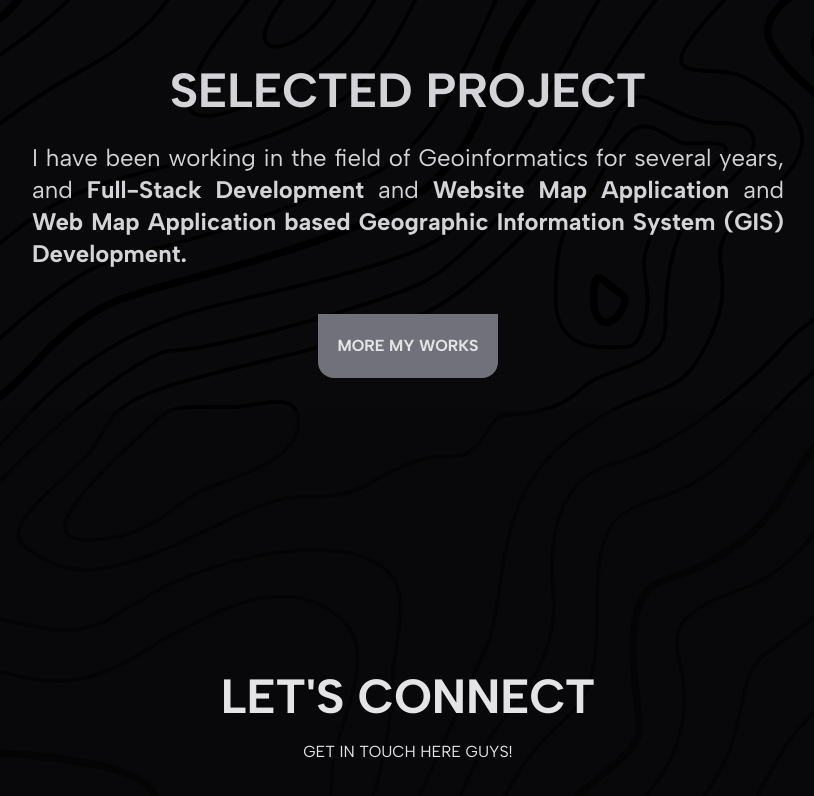
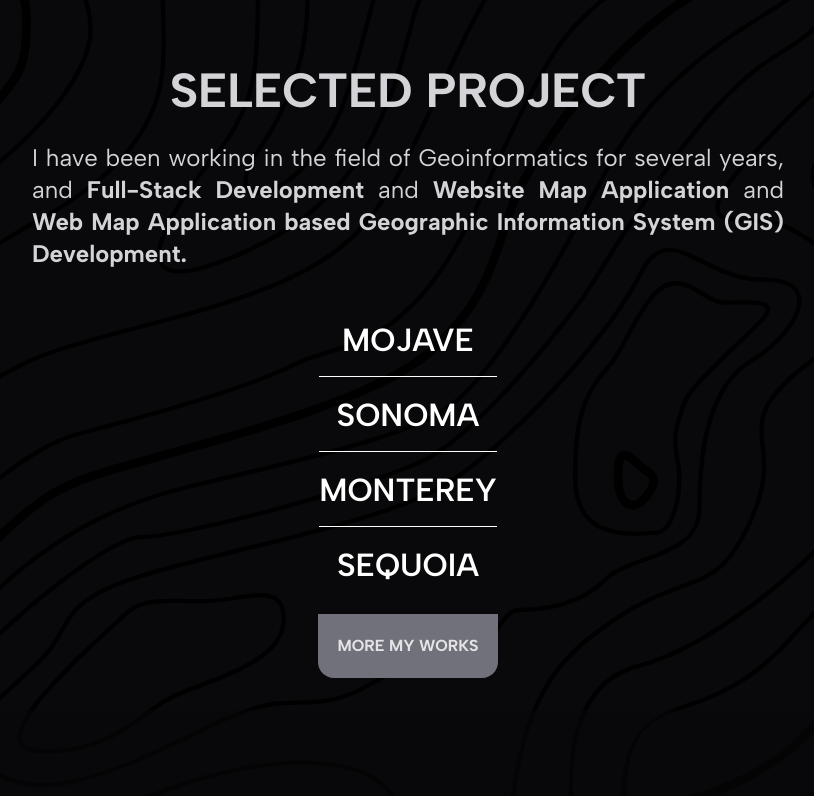
Before and after one commit to restuak/homepage-prsnl-v2, a Next.js app: page / in a window 1280 px wide. Shown: the part 1062-1858 px from the top of the page, without its empty margins (232-1046 px from the left). Built offline with nearby package versions, Linux system fonts and the light colour scheme; grey boxes are pictures that could not be loaded; what tailwindcss-animated would draw is missing.

Commit message:
feat: new page

```diff
--- a/src/app/about/components/profile/aboutdesc.tsx
+++ b/src/app/about/components/profile/aboutdesc.tsx
@@ -28,7 +28,7 @@
             <p className="pb-3 text-justify lg:text-center xl:text-center">
               Now, I focusing on passion{" "}
               <span className="font-bold text-zinc-400 hover:underline">
-                Full-Stack Developer Website{" "}
+                Full-Stack Development Website{" "}
               </span>
               and{" "}
               <span className="font-bold text-zinc-400 hover:underline">
@@ -48,11 +48,11 @@
             <p className="pb-3 text-justify lg:text-center xl:text-center ">
               Simply, I am a{" "}
               <span className="font-bold text-zinc-400 hover:underline">
-                Geoinformaticians{" "}
+                Geoinformatician{" "}
               </span>
               with a passion for{" "}
               <span className="font-extrabold text-zinc-400 hover:underline ">
-                Web-based GIS and Full-Stack Development and have hobbies in
+                Web-GIS and Full-Stack Development and have hobbies in
                 writing.
               </span>
             </p>
--- a/src/app/works/components/exptimeline.tsx
+++ b/src/app/works/components/exptimeline.tsx
@@ -64,7 +64,7 @@
                   Kantor Jasa Surveyor Berlisensi
                 </h4>
                 <h5 className="vertical-timeline-element-subtitle font-light text-zinc-200">
-                  Hybrid, Java Island-ID
+                  Hybrid, Around Java Island-ID
                 </h5>
                 <p>
                   Becoming the coordinator for Geographic Information System
@@ -82,14 +82,14 @@
                 iconStyle={{ background: "#52525c", color: "#e4e4e7" }}
                 icon={<BsPersonWorkspace />}
               >
-                <h3 className="vertical-timeline-element-title font-bold">
+                <h3 className="vertical-timeline-element-title font-bold uppercase">
                   Geographic Information Systems Analyst
                 </h3>
                 <h4 className="vertical-timeline-element-subtitle font-light text-zinc-400">
                   PPIDS UGM
                 </h4>
                 <h5 className="vertical-timeline-element-subtitle font-light text-zinc-200">
-                  On Site, Bali-ID
+                  On Site, Jakarta & Bali-ID
                 </h5>
                 <p>Staff surveyor and spatial data processing and analyst</p>
               </VerticalTimelineElement>
--- a/src/components/about.tsx
+++ b/src/components/about.tsx
@@ -8,7 +8,6 @@
     <section className=" p-5 pt-5" id="about">
       <div className="h-100% max-w-screen-xl pt-1 mx-auto">
         <div className="flex flex-col items-center ">
-
           <motion.span
             initial={{ opacity: 0, y: -30 }}
             whileInView={{ opacity: 1, y: 0 }}
@@ -19,7 +18,7 @@
               I’m a Geodetic & Geomatics Engineer, specialist Geoinformatics.
               Now, I focusing on passion{" "}
               <span className="text-justify font-bold  hover:underline">
-                Full-Stack Developer Website{" "}
+                Full-Stack Development Website{" "}
               </span>
               and{" "}
               <span className="text-justify font-bold  hover:underline">
--- /dev/null
+++ b/src/components/animate/FlowingMenu.tsx
@@ -0,0 +1,148 @@
+/*
+	Installed from https://reactbits.dev/ts/tailwind/
+*/
+
+import React from "react";
+import { gsap } from "gsap";
+
+interface MenuItemProps {
+  link: string;
+  text: string;
+  image: string;
+}
+
+interface FlowingMenuProps {
+  items?: MenuItemProps[];
+}
+
+const FlowingMenu: React.FC<FlowingMenuProps> = ({ items = [] }) => {
+  return (
+    <div className="w-full h-full overflow-hidden">
+      <nav className="flex flex-col h-full m-0 p-0">
+        {items.map((item, idx) => (
+          <MenuItem key={idx} {...item} />
+        ))}
+      </nav>
+    </div>
+  );
+};
+
+const MenuItem: React.FC<MenuItemProps> = ({ link, text, image }) => {
+  const itemRef = React.useRef<HTMLDivElement>(null);
+  const marqueeRef = React.useRef<HTMLDivElement>(null);
+  const marqueeInnerRef = React.useRef<HTMLDivElement>(null);
+
+  const animationDefaults = { duration: 0.6, ease: "expo" };
+
+  const findClosestEdge = (
+    mouseX: number,
+    mouseY: number,
+    width: number,
+    height: number,
+  ): "top" | "bottom" => {
+    const topEdgeDist = Math.pow(mouseX - width / 2, 2) + Math.pow(mouseY, 2);
+    const bottomEdgeDist =
+      Math.pow(mouseX - width / 2, 2) + Math.pow(mouseY - height, 2);
+    return topEdgeDist < bottomEdgeDist ? "top" : "bottom";
+  };
+
+  const handleMouseEnter = (ev: React.MouseEvent<HTMLAnchorElement>) => {
+    if (!itemRef.current || !marqueeRef.current || !marqueeInnerRef.current)
+      return;
+    const rect = itemRef.current.getBoundingClientRect();
+    const edge = findClosestEdge(
+      ev.clientX - rect.left,
+      ev.clientY - rect.top,
+      rect.width,
+      rect.height,
+    );
+
+    const tl = gsap.timeline({ defaults: animationDefaults });
+    tl.set(marqueeRef.current, { y: edge === "top" ? "-101%" : "101%" })
+      .set(marqueeInnerRef.current, { y: edge === "top" ? "101%" : "-101%" })
+      .to([marqueeRef.current, marqueeInnerRef.current], { y: "0%" });
+  };
+
+  const handleMouseLeave = (ev: React.MouseEvent<HTMLAnchorElement>) => {
+    if (!itemRef.current || !marqueeRef.current || !marqueeInnerRef.current)
+      return;
+    const rect = itemRef.current.getBoundingClientRect();
+    const edge = findClosestEdge(
+      ev.clientX - rect.left,
+      ev.clientY - rect.top,
+      rect.width,
+      rect.height,
+    );
+
+    const tl = gsap.timeline({ defaults: animationDefaults }) as TimelineMax;
+    tl.to(marqueeRef.current, { y: edge === "top" ? "-101%" : "101%" }).to(
+      marqueeInnerRef.current,
+      { y: edge === "top" ? "101%" : "-101%" },
+    );
+  };
+
+  const repeatedMarqueeContent = React.useMemo(() => {
+    return Array.from({ length: 4 }).map((_, idx) => (
+      <React.Fragment key={idx}>
+        <span className="text-[#060010] uppercase font-normal text-[4vh] leading-[1.2] p-[1vh_1vw_0]">
+          {text}
+        </span>
+        <div
+          className="w-[200px] h-[7vh] my-[2em] mx-[2vw] p-[1em_0] rounded-[50px] bg-cover bg-center"
+          style={{ backgroundImage: `url(${image})` }}
+        />
+      </React.Fragment>
+    ));
+  }, [text, image]);
+
+  return (
+    <div
+      className="flex-1 relative overflow-hidden text-center shadow-[0_-1px_0_0_#fff]"
+      ref={itemRef}
+    >
+      <a
+        className="flex items-center justify-center h-full relative cursor-pointer uppercase no-underline font-semibold text-white text-[4vh] hover:text-[#060010] focus:text-white focus-visible:text-[#060010]"
+        href={link}
+        onMouseEnter={handleMouseEnter}
+        onMouseLeave={handleMouseLeave}
+      >
+        {text}
+      </a>
+      <div
+        className="absolute top-0 left-0 w-full h-full overflow-hidden pointer-events-none bg-white translate-y-[101%]"
+        ref={marqueeRef}
+      >
+        <div className="h-full w-[200%] flex" ref={marqueeInnerRef}>
+          <div className="flex items-center relative h-full w-[200%] will-change-transform animate-marquee">
+            {repeatedMarqueeContent}
+          </div>
+        </div>
+      </div>
+    </div>
+  );
+};
+
+export default FlowingMenu;
+
+// Note: this is also needed
+// /** @type {import('tailwindcss').Config} */
+// export default {
+//   content: ["./index.html", "./src/**/*.{js,ts,jsx,tsx}"],
+//   theme: {
+//     extend: {
+//       translate: {
+//         '101': '101%',
+//       },
+//       keyframes: {
+//         marquee: {
+//           'from': { transform: 'translateX(0%)' },
+//           'to': { transform: 'translateX(-50%)' }
+//         }
+//       },
+//       animation: {
+//         marquee: 'marquee 15s linear infinite'
+//       }
+//     }
+//   },
+//   plugins: [],
+// };
--- /dev/null
+++ b/src/components/animate/statisworkdepan.ts
@@ -0,0 +1,22 @@
+export const SampleProject = [
+  {
+    link: "#",
+    text: "Mojave",
+    image: "https://picsum.photos/600/400?random=1",
+  },
+  {
+    link: "#",
+    text: "Sonoma",
+    image: "https://picsum.photos/600/400?random=2",
+  },
+  {
+    link: "#",
+    text: "Monterey",
+    image: "https://picsum.photos/600/400?random=3",
+  },
+  {
+    link: "#",
+    text: "Sequoia",
+    image: "https://picsum.photos/600/400?random=4",
+  },
+];
--- a/src/components/welcome.tsx
+++ b/src/components/welcome.tsx
@@ -53,7 +53,10 @@
               </span>
               <span className="text-2xl sm:text-3xl md:text-3xl lg:text-4xl xl:text-5xl text-zinc-600  ">
                 <p className="animate-fade-right animate-once animate-delay-1000 animate-ease-in-out ">
-                  web-based{" "}
+                  <span className="text-zinc-400 hover:text-zinc-600">
+                  web map{" "}
+                  </span>
+                  based{" "}
                   <span className="text-zinc-400 hover:text-zinc-600">gis</span>
                 </p>
               </span>
@@ -61,9 +64,7 @@
           </div>
         </div>
         <div className="absolute bottom-0 left-0 w-full flex justify-center pb-10 overflow-y-hidden">
-          <div
-            className="animate-fade-up animate-once animate-delay-2000 animate-ease-out z-20 flex flex-col items-center cursor-pointer"
-          >
+          <div className="animate-fade-up animate-once animate-delay-2000 animate-ease-out z-20 flex flex-col items-center cursor-pointer">
             <span className="animate-bounce text-4xl text-bold text-zinc-600">
               <IoIosArrowDown />
             </span>
--- a/src/components/works.tsx
+++ b/src/components/works.tsx
@@ -1,7 +1,11 @@
 import "react-vertical-timeline-component/style.min.css";
 import { motion } from "motion/react";
 import Link from "next/link";
+import FlowingMenu from "./animate/FlowingMenu";
+import { SampleProject } from "./animate/statisworkdepan";
 export default function Works() {
+
+
   return (
     <section className="p-5 pt-0" id="works">
       <div className="h-100% max-w-screen-xl pt-1 mx-auto">
@@ -38,6 +42,11 @@
               </span>
             </p>
           </motion.span>
+
+          <div style={{ height: "300px", position: "relative" }}>
+            <FlowingMenu items={SampleProject} />
+          </div>
+
           <motion.span
             initial={{ opacity: 0, y: 30 }}
             whileInView={{ opacity: 1, y: 0 }}
```
Also changed, not shown: src/app/works/components/expproject.tsx (+43 -0 lines), src/components/contact.tsx (+12 -17 lines).
